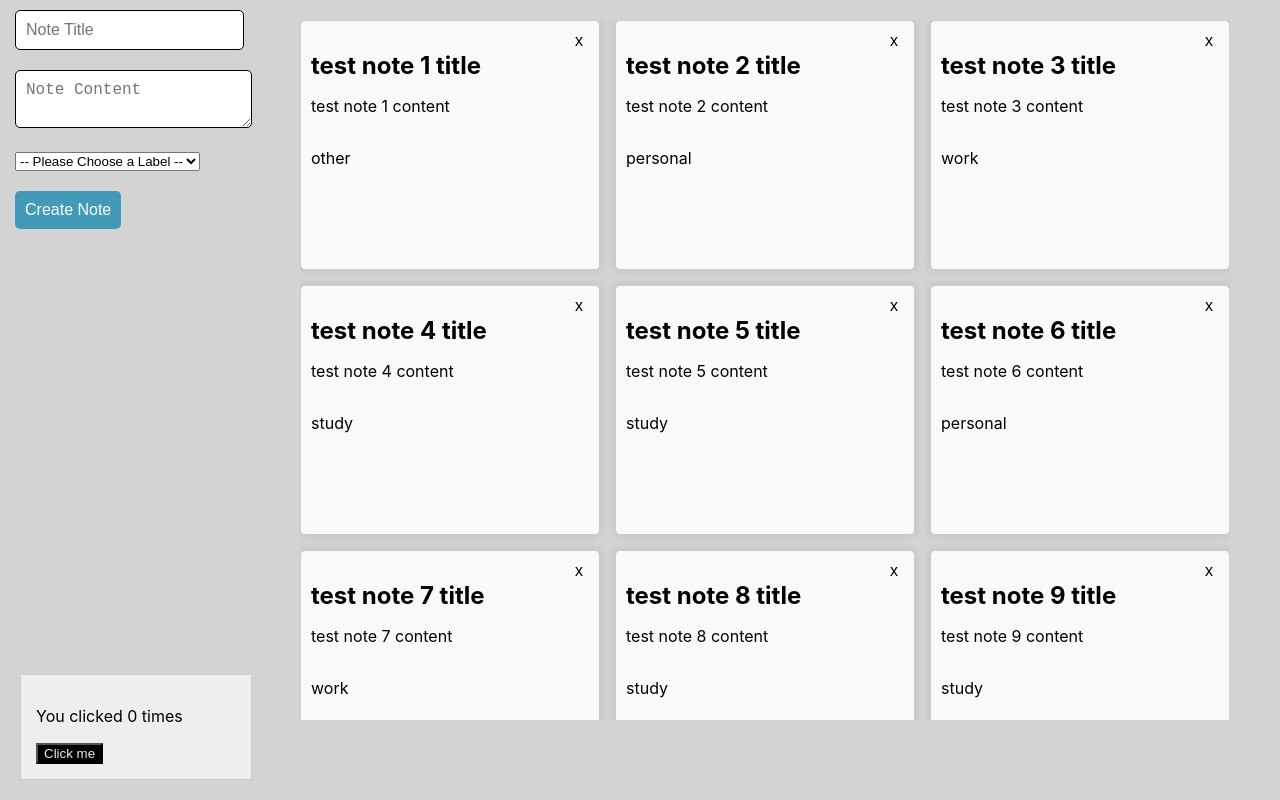
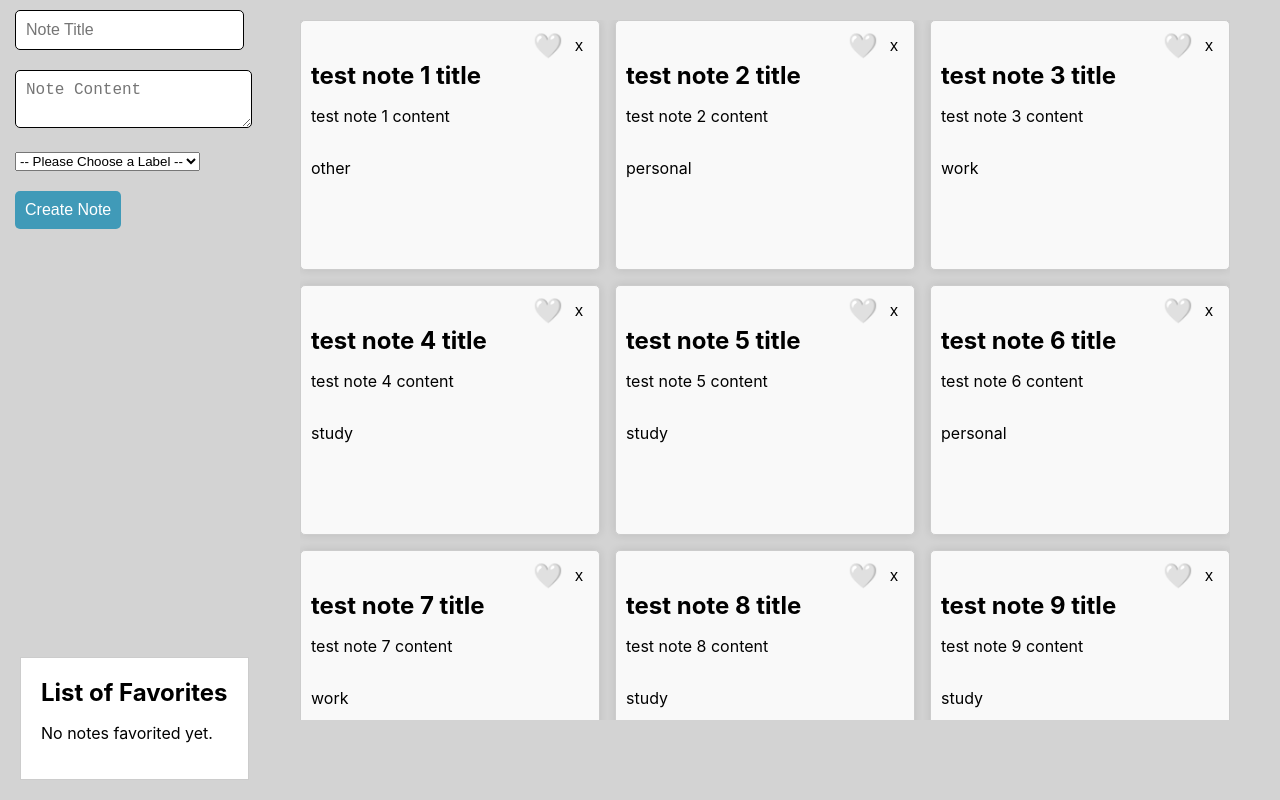
Before and after one commit to a-nguy4n/CSE--110-Lab-2, a React (Create React App) app in the folder my-app/: page / in a window 1280 px wide. Built offline with nearby package versions, Linux system fonts and the light colour scheme.

Commit message:
Like Button Added

```diff
--- a/my-app/package.json
+++ b/my-app/package.json
@@ -39,5 +39,8 @@
       "last 1 firefox version",
       "last 1 safari version"
     ]
+  },
+  "devDependencies": {
+    "@babel/plugin-transform-private-property-in-object": "^7.25.7"
   }
 }
--- a/my-app/src/App.css
+++ b/my-app/src/App.css
@@ -130,7 +130,17 @@
  color: white;
 }
 
-.counterStyle {
+/* .counterStyle {
+  position: fixed;
+  bottom: 20px;
+  left: 20px;
+  padding: 20px;
+  background-color: white;
+  border: 1px solid #ccc;
+  z-index: 1000;
+} */
+
+.favoritedColumn{
   position: fixed;
   bottom: 20px;
   left: 20px;
--- a/my-app/src/App.tsx
+++ b/my-app/src/App.tsx
@@ -5,9 +5,12 @@
 import { Label, Note } from "./types"; // Import the Label type from the appropriate module
 import { dummyNotesList } from "./constant"; // Import the dummyNotesList from the appropriate module
 import {ClickCounter} from "./hooksExercise";
+import {FavoriteNotes, FavoriteColumn} from "./favoriteNotesHook";
 
 
 function App() {
+
+
   return (
     <div className='app-container'>
       <div className="note-individual">
@@ -29,20 +32,15 @@
        <div><button type="submit">Create Note</button></div>
        </form>
 
-        {/* <button>
-          x
-        </button>
-        <h2> 1st Note Title </h2>
-        <p> 1st Note Content </p>
-        <p> 1st Note Label </p> */}
-
       <div className="notes-grid">
             {dummyNotesList.map((note) => (
               <div
                 key={note.id}
                 className="note-item">
                 <div className="notes-header">
+                  <FavoriteNotes note={note}/>
                   <button>x</button>
+
                 </div>
                 <h2> {note.title} </h2>
                 <p> {note.content} </p>
@@ -50,7 +48,8 @@
               </div>
             ))}
           </div>
-            <ClickCounter/>
+            {/* <ClickCounter/> */}
+            <FavoriteColumn/>
 
       </div>
     </div>
--- a/my-app/src/constant.ts
+++ b/my-app/src/constant.ts
@@ -1,6 +1,6 @@
-import { Label } from "./types";
+import { Label, Note } from "./types";
 
-export const dummyNotesList = [
+export const dummyNotesList: Note[] = [
     {
         id: 1,
         title: "test note 1 title",
--- /dev/null
+++ b/my-app/src/favoriteNotesHook.tsx
@@ -0,0 +1,74 @@
+import React, {useContext, useEffect, useState} from 'react';
+import { ThemeContext, themes } from "./themeContext";
+import {Label, Note} from "./types";
+
+export function FavoriteNotes( {note}: {note: Note}){
+   // creating the "heart" like button
+
+   const[favorited, setFav] = useState(false);
+
+   const handleClick = () => {
+    setFav(!favorited);
+   };
+
+   return(
+    <div className='likedNote'>
+      <button
+        className="heartButton"
+        onClick = {handleClick}
+        style={{
+          color: favorited ? 'red' : 'white',
+          fontSize: '24px',
+          border: 'none',
+          background:'transparent',
+          cursor:'pointer'
+        }}
+     >
+
+      {favorited ? '❤️' : '🤍'}
+
+    </button>
+
+    </div>
+
+   );
+}
+
+export function FavoriteColumn(){
+  const [favoriteNotes, setFavoriteNotes] = useState<Note[]> ([]);
+
+  const handleFavorite = (note: Note) => {
+    if (favoriteNotes.some((favNote) => favNote.id === note.id)) {
+
+      setFavoriteNotes(favoriteNotes.filter((favNote) => favNote.id !== note.id));
+    } else {
+
+      setFavoriteNotes([...favoriteNotes, note]);
+    }
+  };
+
+  return(
+    <div className="favoritedColumn">
+      <h2>List of Favorites</h2>
+      {favoriteNotes.length > 0 ? (
+        <ul>
+          {favoriteNotes.map((note) => (<li key={note.id}>{note.title}</li>))}
+        </ul>
+
+      )
+      : (
+        <p>No notes favorited yet.</p>
+      )}
+
+    </div>
+  )
+
+
+
+
+
+
+
+
+
+}
--- a/my-app/src/hooksExercise.tsx
+++ b/my-app/src/hooksExercise.tsx
@@ -14,9 +14,7 @@
 
     const theme = useContext(ThemeContext);
     return (
-        <div
-
-        className='counterStyle'
+        <div className='counterStyle'
 
         style={{
             background: theme.background,
```
Also changed, not shown: 1 other file (tests, documents, lock files or other folders).
